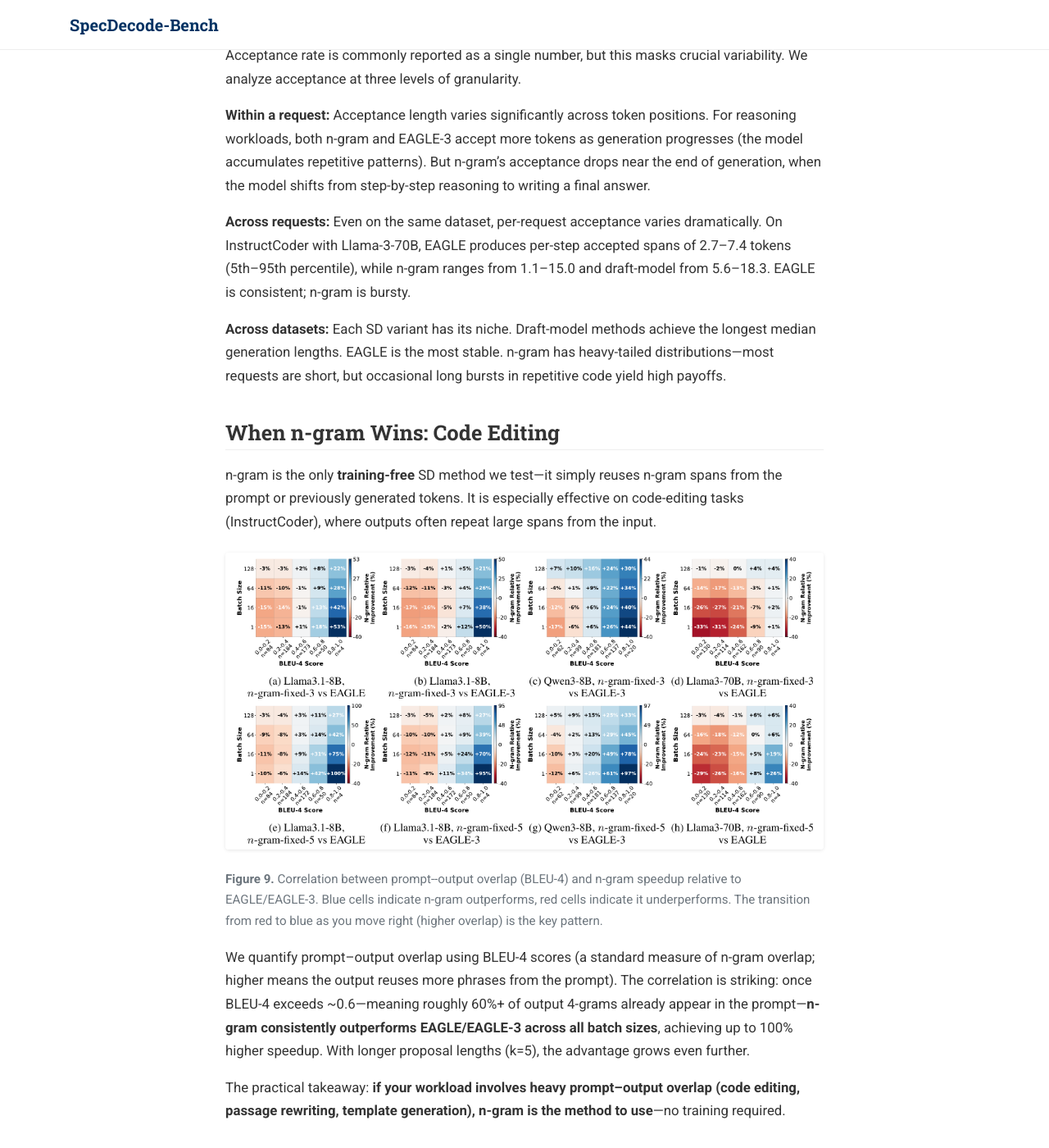
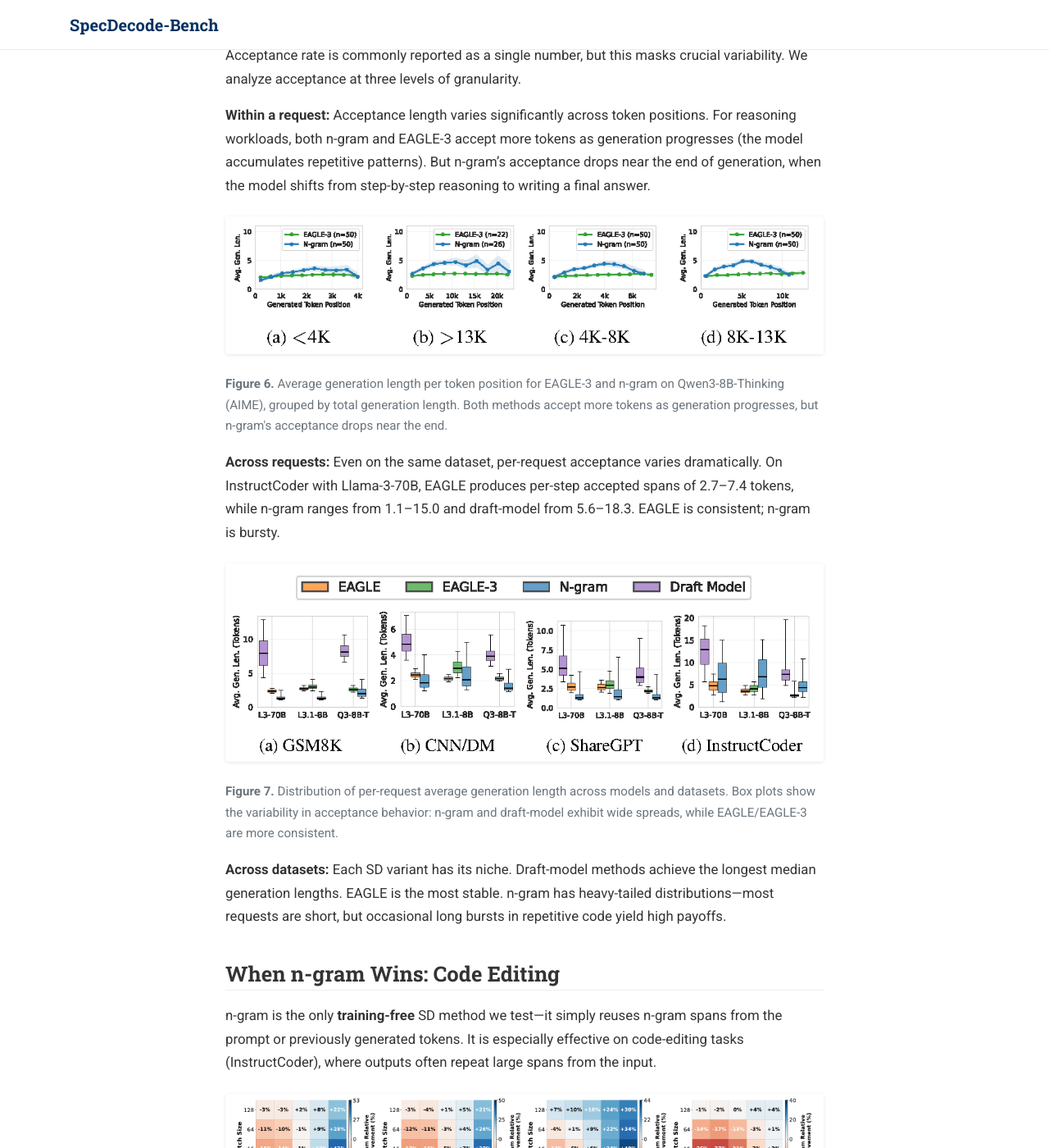
Before and after one commit to SpecDecode-Bench/specdecode-bench.github.io, a Jekyll site: the page built from index.md, in a window 1280 px wide and 1400 px high, scrolled down 6286 px. Shown: the whole window at 82% size. Built offline with Jekyll 4.4.1, drawn with Linux system fonts in a browser that asks for light colours; a style sheet for code colours, icons or effects is not loaded.

Commit message:
add fig6/7

```diff
--- a/index.md
+++ b/index.md
@@ -129,7 +129,17 @@ Acceptance rate is commonly reported as a single number, but this masks crucial
 
 **Within a request:** Acceptance length varies significantly across token positions. For reasoning workloads, both n-gram and EAGLE-3 accept more tokens as generation progresses (the model accumulates repetitive patterns). But n-gram's acceptance drops near the end of generation, when the model shifts from step-by-step reasoning to writing a final answer.
 
-**Across requests:** Even on the same dataset, per-request acceptance varies dramatically. On InstructCoder with Llama-3-70B, EAGLE produces per-step accepted spans of 2.7--7.4 tokens (5th--95th percentile), while n-gram ranges from 1.1--15.0 and draft-model from 5.6--18.3. EAGLE is consistent; n-gram is bursty.
+![Figure 6: Per-position acceptance length](assets/img/fig6.png)
+{: style="text-align: center;"}
+
+<p class="figure-caption"><strong>Figure 6.</strong> Average generation length per token position for EAGLE-3 and n-gram on Qwen3-8B-Thinking (AIME), grouped by total generation length. Both methods accept more tokens as generation progresses, but n-gram's acceptance drops near the end.</p>
+
+**Across requests:** Even on the same dataset, per-request acceptance varies dramatically. On InstructCoder with Llama-3-70B, EAGLE produces per-step accepted spans of 2.7--7.4 tokens, while n-gram ranges from 1.1--15.0 and draft-model from 5.6--18.3. EAGLE is consistent; n-gram is bursty.
+
+![Figure 7: Request-level acceptance distributions](assets/img/fig7.png)
+{: style="text-align: center;"}
+
+<p class="figure-caption"><strong>Figure 7.</strong> Distribution of per-request average generation length across models and datasets. Box plots show the variability in acceptance behavior: n-gram and draft-model exhibit wide spreads, while EAGLE/EAGLE-3 are more consistent.</p>
 
 **Across datasets:** Each SD variant has its niche. Draft-model methods achieve the longest median generation lengths. EAGLE is the most stable. n-gram has heavy-tailed distributions---most requests are short, but occasional long bursts in repetitive code yield high payoffs.
 
@@ -167,9 +177,7 @@ The results reveal a **substantial gap** between current methods and the oracle.
 ![Figure 11: Acceptance diff heatmap](assets/img/fig11.png)
 {: style="text-align: center;"}
 
-<p class="figure-caption"><strong>Figure 11.</strong> Per-position accepted-length difference between n-gram and EAGLE on Llama 3.1-8B. Red indicates positions where EAGLE
-accepts longer spans, while blue indicates positions favoring n-gram. The figure illustrates that different speculative decoding methods
-exhibit distinct acceptance behaviors across decoding positions.</p>
+<p class="figure-caption"><strong>Figure 11.</strong> Per-position accepted-length difference between n-gram and EAGLE on Llama 3.1-8B. Red indicates positions where EAGLE accepts longer spans, while blue indicates positions favoring n-gram. The figure illustrates that different speculative decoding methods exhibit distinct acceptance behaviors across decoding positions.</p>
 
 Different SD methods are complementary. As shown in the per-position analysis, EAGLE/EAGLE-3 and n-gram each outperform the other at different token positions within the same request.
 
```
Also changed, not shown: assets/img/fig6.png (added), assets/img/fig7.png, 2 other files.
